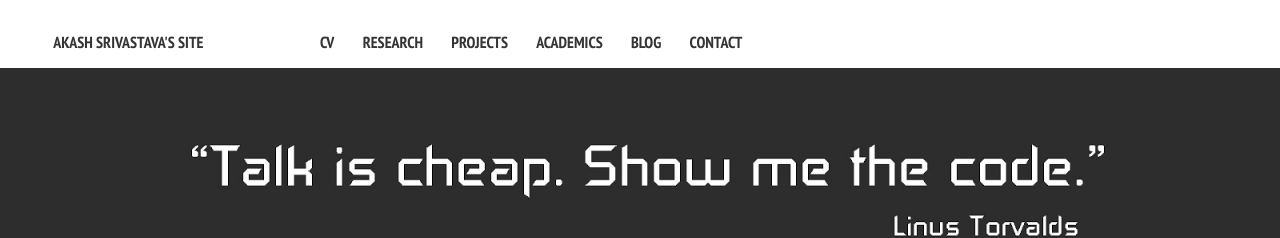
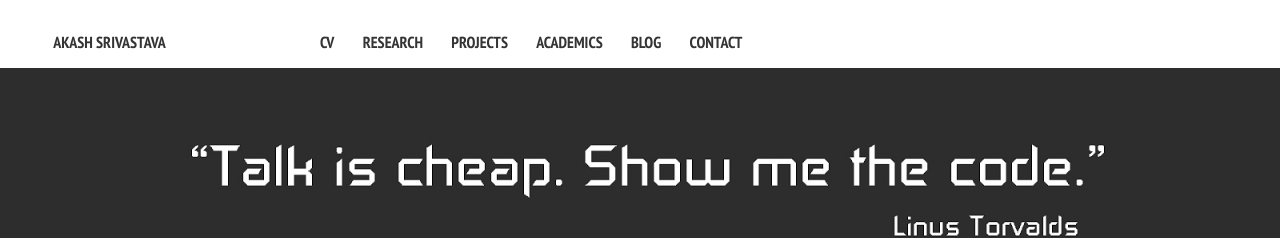
Before and after one commit to Akash1684/akash1684.github.io, a Jekyll site: the page built from index.md, in a window 1280 px wide. Shown: the top 238 px of the page. Built offline with Jekyll 4.4.1, drawn with Linux system fonts in a browser that asks for light colours; nearby versions of some CDN libraries; some of the changed lines change nothing that is shown.

Commit message:
Update _config.yml

```diff
--- a/_config.yml
+++ b/_config.yml
@@ -1,10 +1,10 @@
-title:            Akash Srivastava's site
-description:      Welcome to my site.
+title:            Akash Srivastava
+description:      Passionate and Determined Coder. Welcome to my homepage!
 # Your site's domain goes here. Leave localhost server or blank when working locally.
 url:              https://akash1684.github.io/
 #http://localhost:5000
 #https://jponttuset.github.io
-disqus_shortname: akashsrivastava
+#disqus_shortname: akashsrivastava
 
 # Owner/author information
 owner:
```
